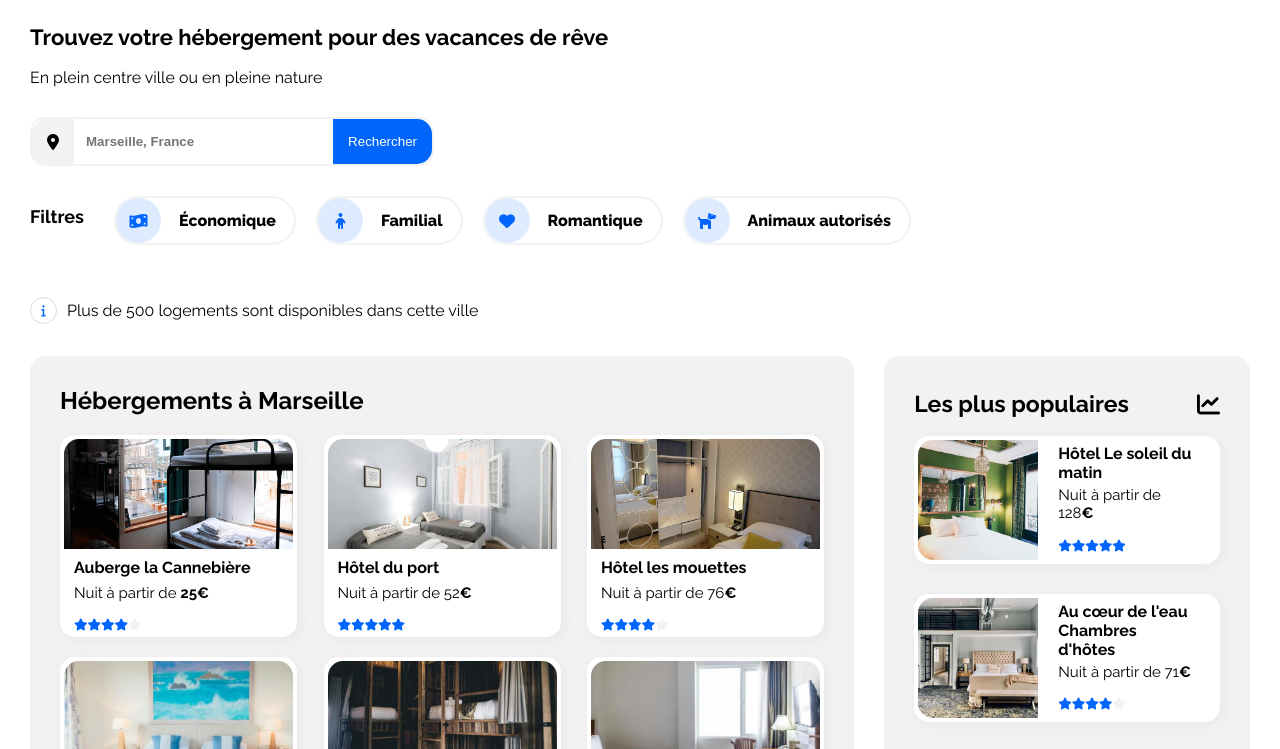
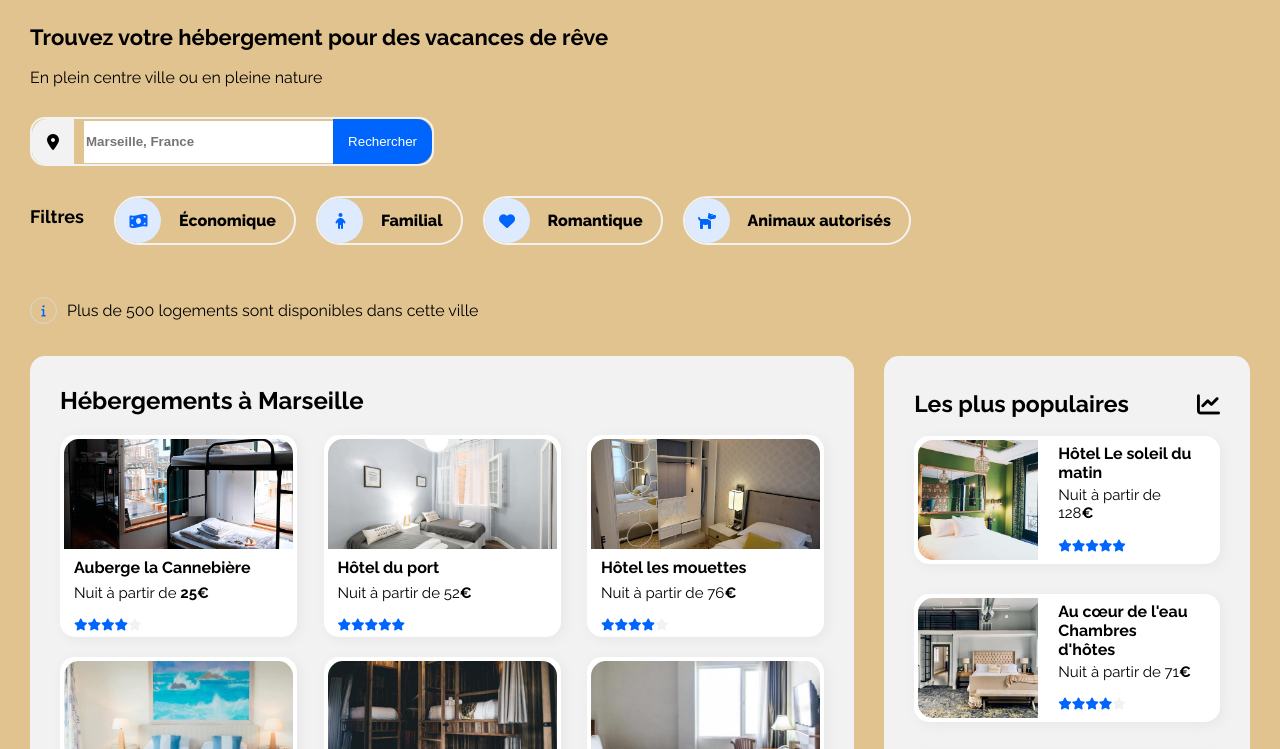
Before and after one commit to davidOC007/davidOC007.github.io, a plain HTML site: page index.html in a window 1280 px wide. Shown: the part 86-835 px from the top of the page. Drawn offline with Linux system fonts and the light colour scheme.

Commit message:
Add files via upload

```diff
--- a/style.css
+++ b/style.css
@@ -3,6 +3,7 @@
 body{
     font-family: Raleway, sans-serif;
     margin: 0;
+    background-color:#e0c38e
 }
 
 li{
```
